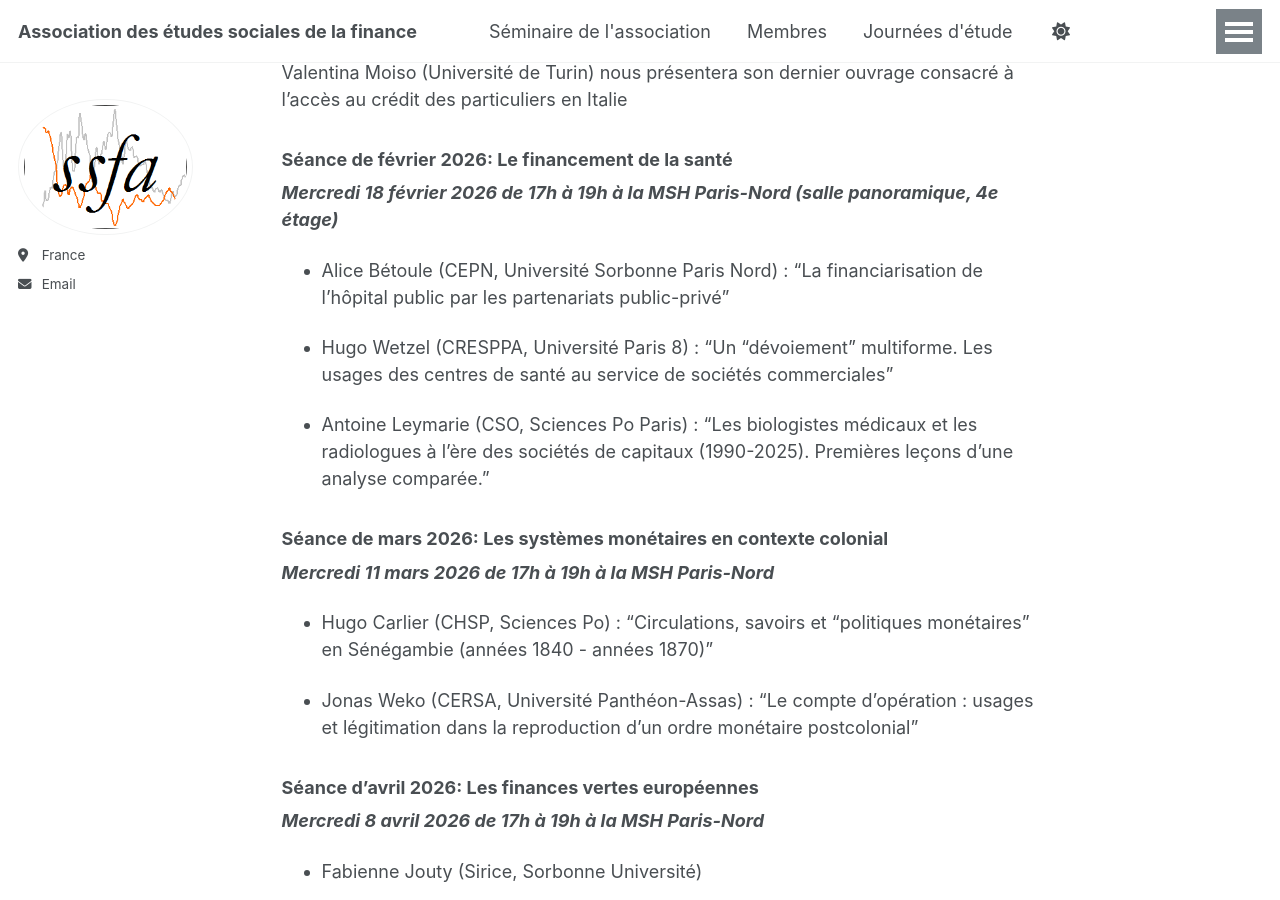
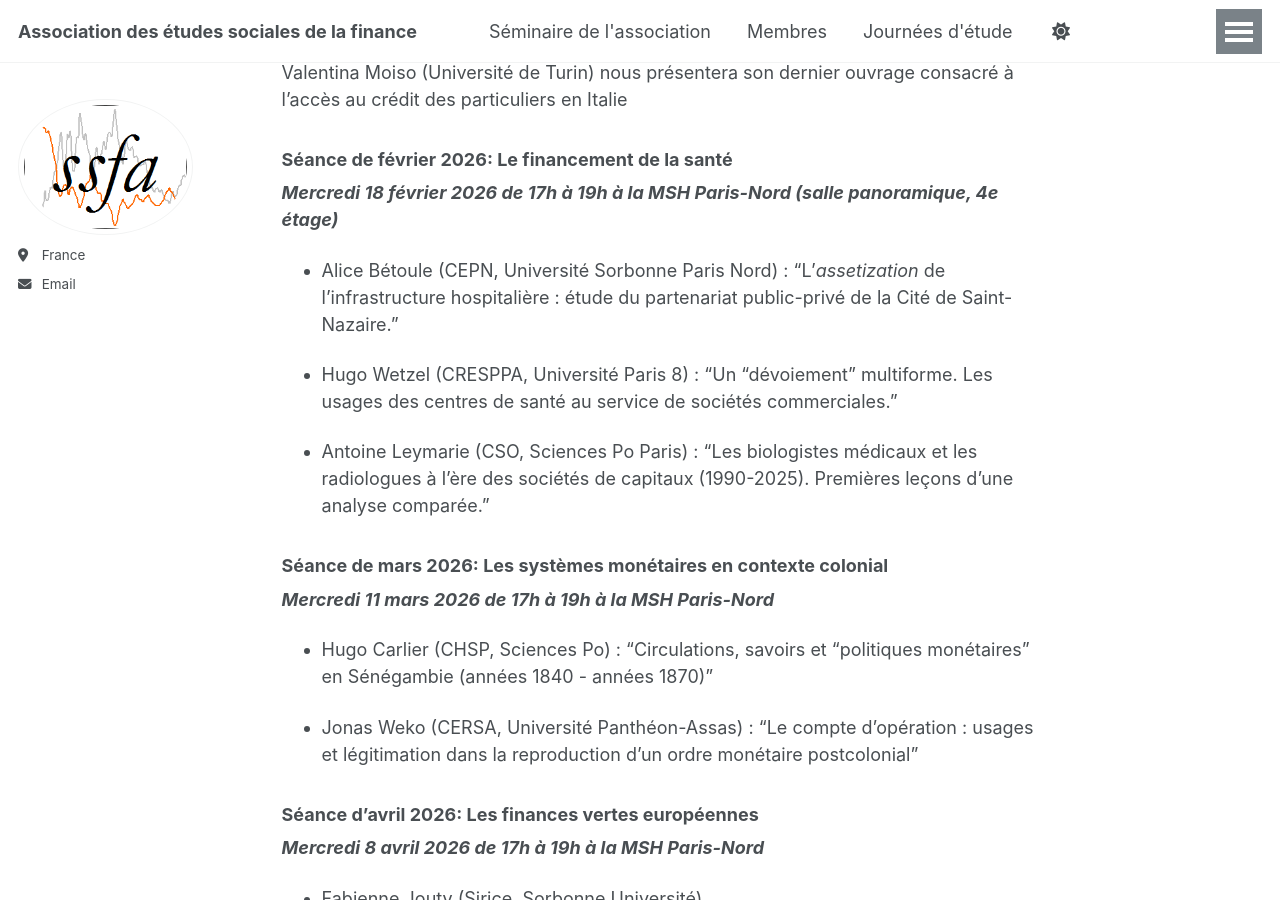
Before and after one commit to ssfa-aesf/ssfa-aesf.github.io, a Jekyll site: the page built from _pages/seminaire.md, in a window 1280 px wide and 900 px high, scrolled down 441 px. Built offline with Jekyll 4.4.1, drawn with Linux system fonts in a browser that asks for light colours.

Commit message:
Update seminaire.md

```diff
--- a/_pages/seminaire.md
+++ b/_pages/seminaire.md
@@ -21,9 +21,9 @@ Valentina Moiso (Université de Turin) nous présentera son dernier ouvrage cons
 ### Séance de février 2026: Le financement de la santé
 _**Mercredi 18 février 2026 de 17h à 19h à la MSH Paris-Nord (salle panoramique, 4e étage)**_
 
-- Alice Bétoule (CEPN, Université Sorbonne Paris Nord) : "La financiarisation de l'hôpital public par les partenariats public-privé"
+- Alice Bétoule (CEPN, Université Sorbonne Paris Nord) : "L'_assetization_ de l'infrastructure hospitalière : étude du partenariat public-privé de la Cité de Saint-Nazaire."
 
-- Hugo Wetzel (CRESPPA, Université Paris 8) : "Un "dévoiement" multiforme. Les usages des centres de santé au service de sociétés commerciales"
+- Hugo Wetzel (CRESPPA, Université Paris 8) : "Un "dévoiement" multiforme. Les usages des centres de santé au service de sociétés commerciales."
 
 - Antoine Leymarie (CSO, Sciences Po Paris) : "Les biologistes médicaux et les radiologues à l'ère des sociétés de capitaux (1990-2025). Premières leçons d'une analyse comparée."
 
```
